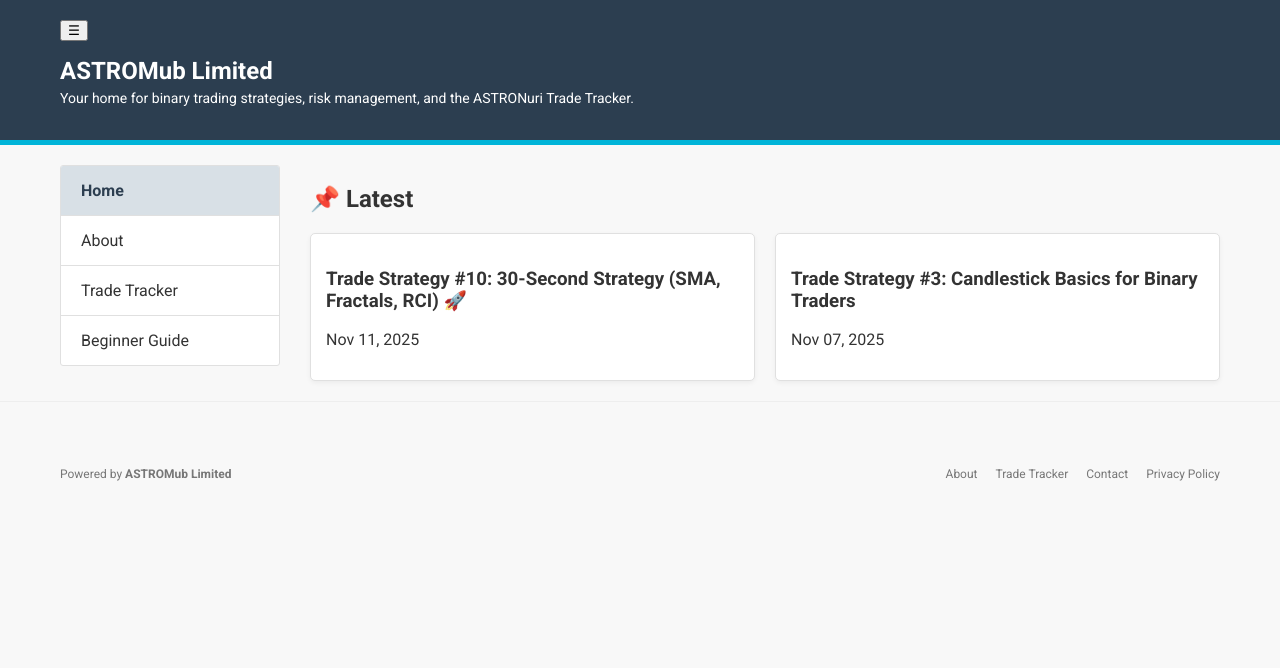
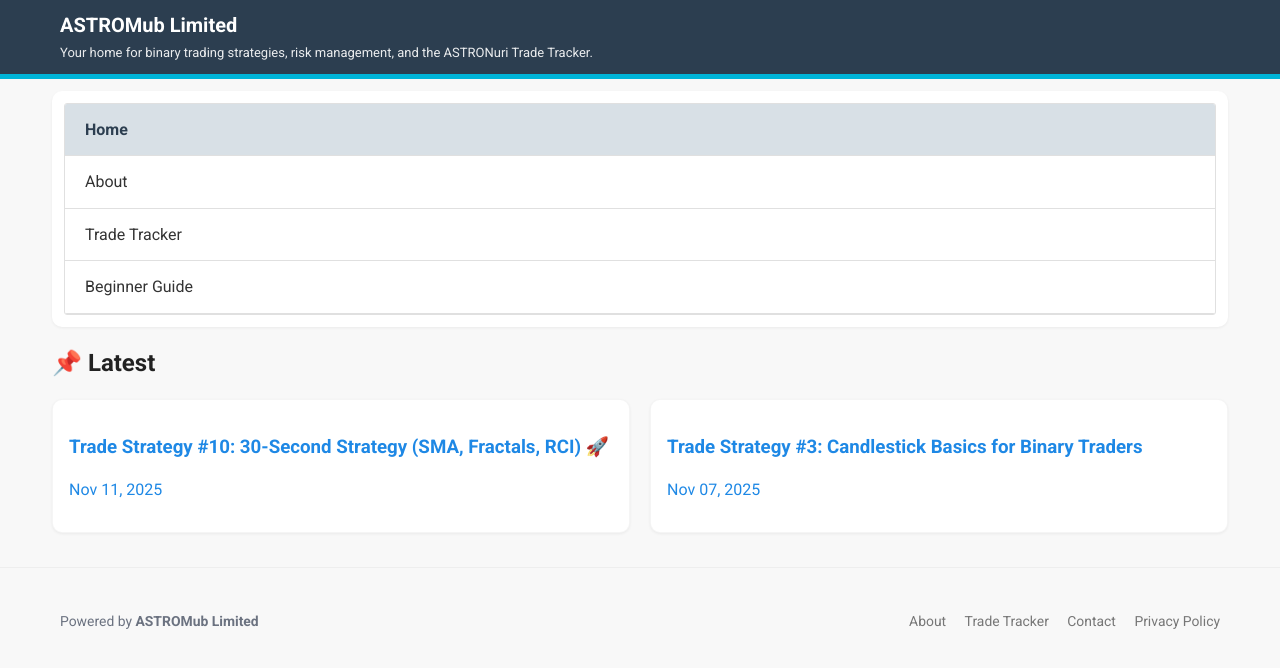
Before and after one commit to astromub/silver-umbrella, a Jekyll site: the page built from index.md, in a window 1280 px wide. Shown: the top 668 px of the page. Built offline with Jekyll 4.4.1, drawn with Linux system fonts in a browser that asks for light colours.

Commit message:
Update style.css

```diff
--- a/assets/style.css
+++ b/assets/style.css
@@ -1,168 +1,261 @@
+/* ================================================
+   ASTROmub - style.css
+   Recreated: mobile-first, touch-friendly, accessible
+   ================================================ */
+
 /* Universal Box-Sizing MUST be first for Cross-Browser Consistency */
-*, *::before, *::after {
-    box-sizing: border-box;
+*, *::before, *::after { box-sizing: border-box; }
+
+/* ---------------------------
+   1. Base (mobile-first)
+   --------------------------- */
+:root{
+  --bg: #f8f8f8;
+  --card: #ffffff;
+  --muted: #6b7280;
+  --accent: #00b4d8;
+  --accent-dark: #1e88e5;
+  --danger: #ef4444;
+  --success: #10b981;
+  --radius: 10px;
+  --gap: 12px;
+  --max-width: 1200px;
 }
 
-/* --- 1. Base Styles --- */
-body {
-    font-family: 'Roboto', sans-serif;
-    margin: 0;
-    padding: 0;
-    background-color: #f8f8f8;
-    color: #333;
+html,body{height:100%}
+body{
+  font-family: 'Roboto', sans-serif;
+  margin: 0;
+  padding: 0;
+  background-color: var(--bg);
+  color: #222;
+  -webkit-font-smoothing: antialiased;
+  -moz-osx-font-smoothing: grayscale;
+  line-height: 1.35;
+  -webkit-text-size-adjust: 100%;
 }
 
-/* --- 2. Header Styling --- */
+/* Links */
+a { color: var(--accent-dark); text-decoration: none; }
+a:focus, button:focus { outline: 3px solid rgba(30,136,229,0.12); outline-offset: 3px; }
+
+/* Utility */
+.container { max-width: var(--max-width); margin: 0 auto; padding: 12px; }
+
+/* Buttons (mobile friendly) */
+button, .btn {
+  display: inline-flex;
+  align-items: center;
+  justify-content: center;
+  min-height: 44px;
+  padding: 10px 14px;
+  border: 0;
+  border-radius: 10px;
+  background: var(--accent-dark);
+  color: #fff;
+  font-weight: 600;
+  cursor: pointer;
+  -webkit-tap-highlight-color: transparent;
+}
+.btn-neutral { background:#374151; color:#fff; }
+.btn-danger { background: var(--danger); color: #fff; }
+.btn-ghost { background: transparent; color: var(--accent-dark); border: 1px solid rgba(0,0,0,0.06); }
+
+/* Small text helper */
+.small { font-size: 0.85rem; color: var(--muted); }
+
+/* --------------------------------
+   2. Header
+   -------------------------------- */
 .header {
-    background-color: #2c3e50;
-    color: white;
-    padding: 0;
-    border-bottom: 5px solid #00b4d8;
+  background-color: #2c3e50;
+  color: white;
+  padding: 12px 0;
+  border-bottom: 5px solid var(--accent);
 }
-.header-content {
-    max-width: 1200px;
-    margin: 0 auto;
-    padding: 20px;
+.header-content { max-width: var(--max-width); margin: 0 auto; padding: 0 12px; display:flex; gap:12px; align-items:center; }
+.site-title { margin: 0; font-size: 1.05rem; font-weight:700; }
+.site-tagline { margin: 2px 0 0; font-size: 0.85rem; color: rgba(255,255,255,0.85); }
+
+/* Sidebar toggle for small screens */
+.sidebar-toggle {
+  width:44px; height:44px; display:inline-flex; align-items:center; justify-content:center;
+  font-size:18px; background: transparent; color: #fff; border:0; border-radius:8px; cursor:pointer;
 }
-.header h1 { margin-bottom: 5px; font-size: 24px; }
-.header p { margin-top: 0; font-size: 14px; }
+.sidebar-toggle:focus { box-shadow: 0 0 0 3px rgba(0,180,216,0.12); }
 
-/* --- 3. Main Layout (Flexbox) --- */
-.container {
-    display: flex;
-    max-width: 1200px;
-    margin: 0 auto;
-    padding: 20px;
+/* --------------------------------
+   3. Layout (mobile-first single column)
+   -------------------------------- */
+.container--layout { max-width: var(--max-width); margin: 0 auto; padding: 12px; }
+.container--cols { display:block; }
+
+/* Sidebar (collapses above content on small screens) */
+.sidebar { width: 100%; margin-bottom: 12px; }
+.sidebar-inner {
+  background: var(--card); padding: 12px; border-radius: var(--radius);
+  box-shadow: 0 1px 3px rgba(0,0,0,0.06);
 }
 
-/* --- 4. Sidebar Navigation Styling --- */
-.sidebar {
-    width: 250px;
-    flex-shrink: 0;
-    padding-right: 30px;
+/* Content area */
+.content { width: 100%; }
+
+/* Card component */
+.card {
+  background: var(--card);
+  border-radius: 10px;
+  padding: 14px;
+  margin-bottom: var(--gap);
+  box-shadow: 0 1px 3px rgba(0,0,0,0.06);
+  border: 1px solid rgba(0,0,0,0.04);
 }
-.sidebar nav ul {
-    list-style: none;
-    padding: 0;
-    margin: 0;
-    background-color: white;
-    border: 1px solid #e0e0e0;
-    border-radius: 3px;
-    overflow: hidden;
+.card h2 { margin:0 0 8px 0; font-size: 1rem; }
+.card .row { display:flex; gap:10px; flex-wrap:wrap; align-items:center; }
+.field { flex:1 1 100%; font-size:0.95rem; }
+.meter, .suggest { margin-top:8px; font-weight:700; font-size:1rem; color:#111; }
+
+/* Compact helpers */
+.btn-row { display:flex; gap:8px; margin-top:10px; flex-wrap:wrap; }
+.small-btns { display:flex; gap:8px; margin-top:10px; flex-wrap:wrap; }
+
+/* Session status compact */
+.session-meta { display:flex; gap:8px; flex-wrap:wrap; align-items:center; }
+
+/* Footer */
+.footer-wrapper { width: 100%; border-top: 1px solid #eee; padding-top: 18px; margin-top: 10px; }
+.footer {
+  max-width: var(--max-width); margin: 0 auto; display:flex; justify-content:space-between; align-items:center;
+  padding: 12px; font-size: 0.87rem; color: var(--muted);
 }
-.sidebar nav ul li a {
-    display: block;
-    padding: 15px 20px;
-    text-decoration: none;
-    color: #333;
-    transition: background-color 0.2s;
-    border-bottom: 1px solid #e0e0e0;
-}
-.sidebar nav ul li:last-child a {
-    border-bottom: none;
-}
-.sidebar nav ul li.active a {
-    background-color: #d8e0e6;
-    color: #2c3e50;
-    font-weight: bold;
-}
-.sidebar nav ul li:not(.active) a:hover {
-    background-color: #f0f0f0;
+.footer-left, .footer-right { display:flex; gap:8px; align-items:center; }
+
+/* Footer toolbar item (compact display) */
+.footer-toolbar { display:flex; gap:10px; align-items:center; justify-content:center; flex-wrap:wrap; }
+.footer-toolbar .ft-item {
+  background: #fff; padding:8px 10px; border-radius:8px; font-size:13px; box-shadow: 0 1px 2px rgba(0,0,0,0.04);
 }
 
-/* --- 5. Content Area Styling --- */
-.content {
-    flex-grow: 1;
+/* --------------------------------
+   4. Desktop enhancements (wider view)
+   -------------------------------- */
+@media (min-width: 901px) {
+  .container--cols { display:grid; grid-template-columns: 1fr 320px; gap:18px; padding: 20px; }
+  .sidebar { width: auto; margin:0; }
+  .sidebar-inner { position: sticky; top: 20px; }
+  .sidebar-toggle { display: none; }
+  .header-content { padding: 0 20px; }
+  .footer { padding: 12px 20px; }
+  .card { padding: 16px; }
 }
 
-/* --- 6. Card Grid Styling --- */
-.card-grid {
-    display: flex;
-    flex-wrap: wrap;
-    gap: 20px;
-}
-.card {
-    flex: 1 1 calc(33.33% - 15px);
-    background-color: white;
-    border: 1px solid #e0e0e0;
-    border-radius: 5px;
-    padding: 15px;
-    box-shadow: 0 2px 5px rgba(0, 0, 0, 0.05);
-    transition: box-shadow 0.3s;
-}
-.card-link {
-    text-decoration: none;
-    color: inherit;
-    display: block;
+/* Medium screens (tablet) */
+@media (min-width: 481px) and (max-width: 900px) {
+  .container { padding: 18px; }
+  .card { padding: 16px; }
+  .sidebar nav ul li { flex: 1 1 33%; }
 }
 
-.card.no-posts {
-  background: #fff3f3;
-  border: 1px solid #e0b4b4;
-  color: #a94442;
-  padding: 1.5rem;
-  border-radius: 6px;
-  text-align: center;
+/* --------------------------------
+   5. Small screens (<= 480px)
+   -------------------------------- */
+@media (max-width: 480px) {
+  .container { padding: 10px; }
+  .header-content { padding: 10px; gap:10px; align-items:center; }
+  .site-title { font-size: 0.95rem; }
+  .site-tagline { font-size: 0.78rem; color: rgba(255,255,255,0.9); margin-top:2px; }
+
+  /* Layout: full width blocks stacked */
+  .container--cols { display:block; }
+  .sidebar { width: 100%; margin-bottom: 12px; }
+  .sidebar-inner { padding: 12px; border-radius: 12px; }
+
+  /* Sidebar navigation as responsive grid */
+  .sidebar nav ul { display:flex; flex-wrap:wrap; gap:6px; padding:6px; margin:0; background:transparent; border-radius:8px; }
+  .sidebar nav ul li { flex: 1 1 50%; list-style:none; }
+  .sidebar nav ul li a {
+    display:inline-flex; align-items:center; justify-content:center;
+    width:100%; padding:12px 8px; border-radius:8px; background:#fff; border:1px solid rgba(0,0,0,0.04);
+  }
+
+  /* Cards full width */
+  .card { width: 100%; padding: 14px; border-radius: 12px; box-shadow: 0 2px 6px rgba(0,0,0,0.06); }
+  .card-grid { display:block; gap: 12px; }
+
+  /* Increase tap targets */
+  button, .btn, .sidebar nav ul li a { min-height:48px; padding:12px 14px; font-size:15px; }
+
+  /* Footer stacked */
+  .footer { flex-direction: column; text-align:center; gap:8px; padding:10px; }
+  .footer-left, .footer-right { width:100%; justify-content:center; }
+  .footer-right nav ul li { display:inline-block; margin-left:8px; font-size:13px; }
 }
 
-/* --- 7. Footer Styling (Alignment Fixes) --- */
-.footer-wrapper {
-    /* Full-width container for the border/margin at the top */
-    width: 100%;
-    border-top: 1px solid #eee;
-    padding-top: 50px;
+/* --------------------------------
+   6. Card-grid and card sizing
+   -------------------------------- */
+.card-grid {
+  display:flex; flex-wrap:wrap; gap:20px;
 }
-.footer {
-    /* ALIGNMENT FIX: Constraints footer content to 1200px and centers it */
-    max-width: 1200px;
-    margin: 0 auto;
+.card { flex: 1 1 100%; }
 
-    display: flex;
-    justify-content: space-between; /* Pushes content to the far left and far right */
-    align-items: center;
-
-    padding: 15px 20px;
-    font-size: 12px;
-    color: #777;
+/* If you want 2-up on medium screens */
+@media (min-width: 600px) and (max-width: 900px) {
+  .card { flex: 1 1 calc(50% - 12px); }
 }
 
-.footer-left p { margin: 0; }
-
-.footer-right nav ul {
-    list-style: none;
-    padding: 0;
-    margin: 0;
-}
-.footer-right nav ul li {
-    display: inline;
-    margin-left: 15px;
+/* 3-up on large desktop */
+@media (min-width: 1100px) {
+  .card { flex: 1 1 calc(33.333% - 14px); }
 }
 
+/* Card variant for "no posts" */
+.card.no-posts {
+  background: #fff3f3; border: 1px solid #e0b4b4; color: #a94442; text-align:center;
+}
 
-/* ======================================= */
-/* ====== MOBILE RESPONSIvenESS ====== */
-/* ======================================= */
+/* --------------------------------
+   7. Accessibility & interaction helpers
+   -------------------------------- */
+.visually-hidden {
+  position: absolute !important;
+  height: 1px; width: 1px; overflow: hidden;
+  clip: rect(1px, 1px, 1px, 1px); white-space: nowrap;
+}
+.cookie-banner, .toast { position: fixed; left: 12px; right:12px; bottom: 12px; z-index: 9999; }
 
-@media (max-width: 900px) {
-    /* Footer stacking for mobile */
-    .footer {
-        flex-direction: column;
-        text-align: center;
-        gap: 10px;
-    }
-    .footer-right {
-        order: -1;
-    }
+/* --------------------------------
+   8. Sidebar open overlay state (JS toggles body.sidebar-open)
+   -------------------------------- */
+body.sidebar-open {
+  overflow: hidden;
+}
+body.sidebar-open .sidebar-inner {
+  position: fixed;
+  top: 12px;
+  left: 12px;
+  right: 12px;
+  z-index: 1000;
+  max-height: calc(100vh - 24px);
+  overflow: auto;
+}
 
-    /* Mobile-specific styles for header/main content */
-    .header-content { padding: 15px; }
-    .container { flex-direction: column; padding: 15px; }
-    .sidebar { width: 100%; padding-right: 0; margin-bottom: 20px; }
-    .sidebar nav ul { display: flex; flex-wrap: wrap; border-radius: 0; }
-    .sidebar nav ul li { flex: 1 1 50%; text-align: center; border-right: 1px solid #e0e0e0; }
-    .sidebar nav ul li:nth-child(even) { border-right: none; }
-    .sidebar nav ul li:last-child { border-right: none; }
-    .content { padding: 0; }
-    .card-grid { gap: 15px; }
-    .card { flex: 1 1 100%; }
-}
+/* --------------------------------
+   9. Small adjustments to match original design tokens
+   -------------------------------- */
+/* Header smaller typography adjustments for legacy rules */
+.header h1 { margin-bottom: 5px; font-size: 20px; }
+.header p { margin-top: 0; font-size: 13px; color: rgba(255,255,255,0.9); }
+
+/* Sidebar nav legacy look (desktop) */
+.sidebar nav ul { list-style: none; padding: 0; margin: 0; background-color: #fff; border: 1px solid #e0e0e0; border-radius: 3px; overflow: hidden; }
+.sidebar nav ul li a { display:block; padding:15px 20px; text-decoration:none; color:#333; transition: background-color 0.2s; border-bottom: 1px solid #e0e0e0; }
+.sidebar nav ul li.active a { background-color: #d8e0e6; color: #2c3e50; font-weight:700; }
+.sidebar nav ul li:not(.active) a:hover { background-color: #f0f0f0; }
+
+/* Footer right nav inline item spacing (desktop fallback) */
+.footer-right nav ul { list-style:none; padding:0; margin:0; }
+.footer-right nav ul li { display:inline; margin-left:15px; }
+
+/* --------------------------------
+   End of stylesheet
+   -------------------------------- */
```
